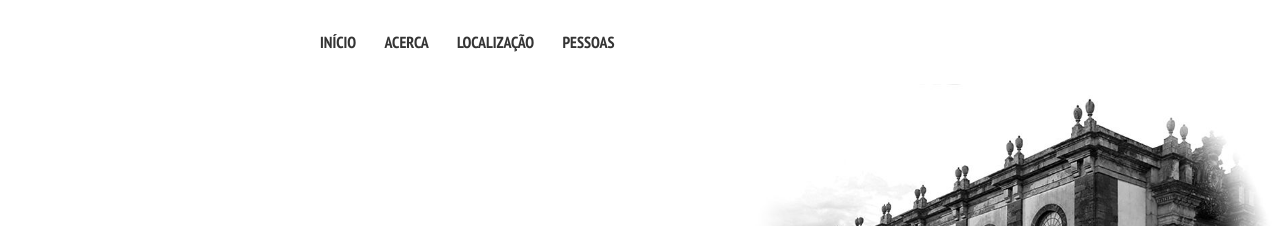
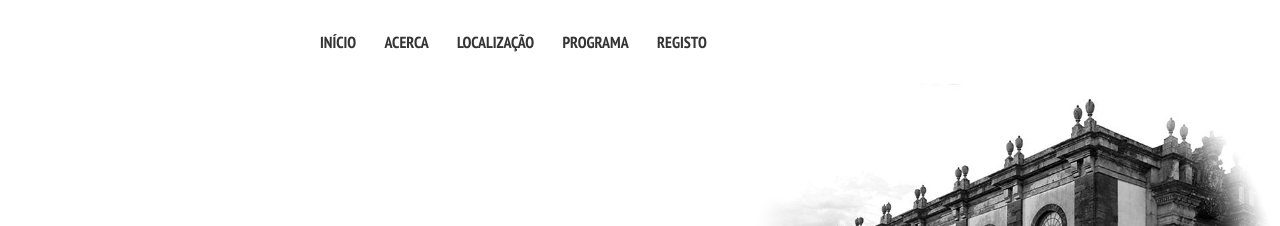
Before and after one commit to ejibce/ejibce.github.io, a Jekyll site: the page built from index.md, in a window 1280 px wide. Shown: the top 226 px of the page. Built offline with Jekyll 4.4.1, drawn with Linux system fonts in a browser that asks for light colours; nearby versions of some CDN libraries.

Commit message:
Updated navbar to merge people/about in about and add registration & program

```diff
--- a/_data/navigation.yml
+++ b/_data/navigation.yml
@@ -9,8 +9,12 @@
 - title: Localização
   url: /local/
 
-- title: Pessoas
-  url: /pessoas/
+- title: Programa
+  url: /programa/
+
+- title: Registo
+  url: /registo/
+
 #
 # - title: Theme Setup
 #   url: /theme-setup/
```
